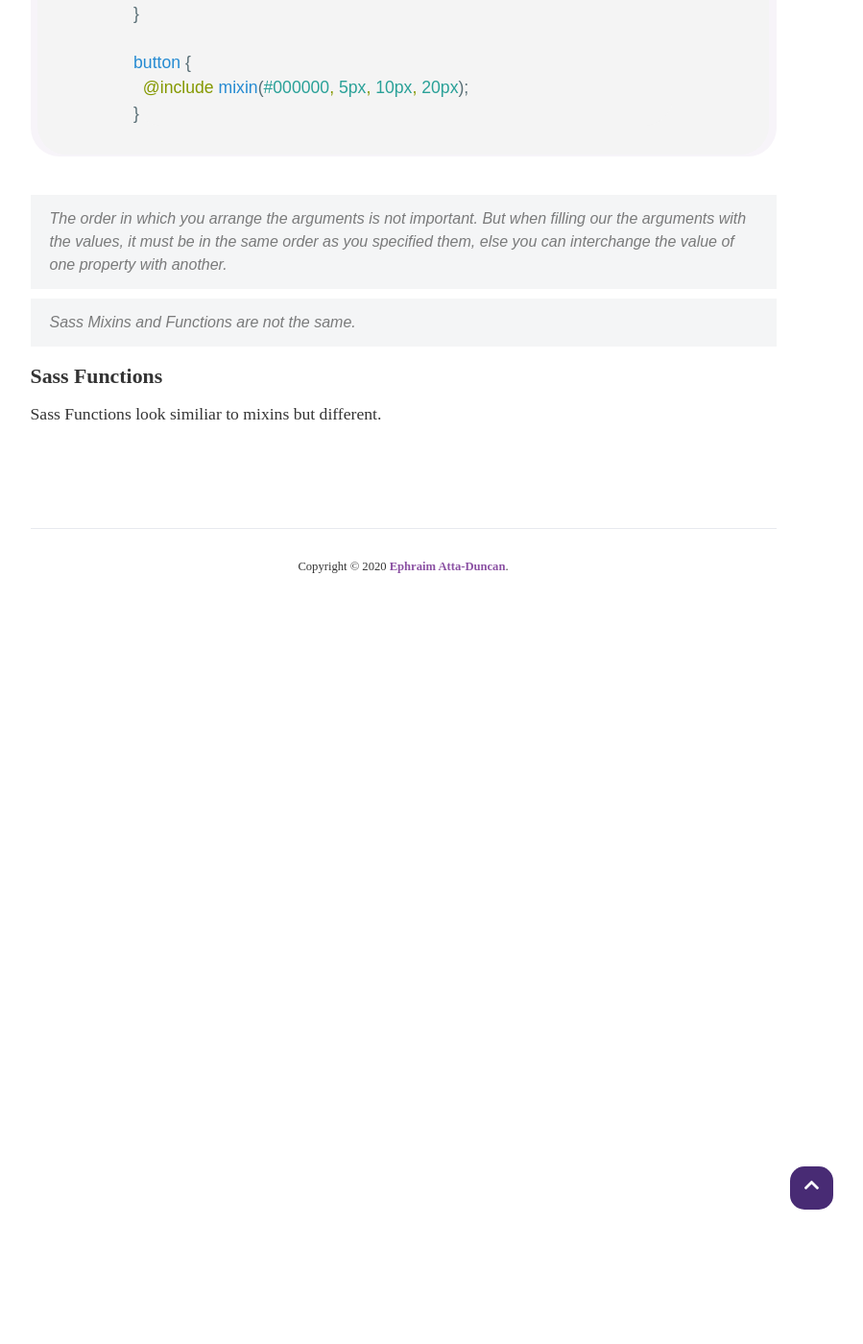
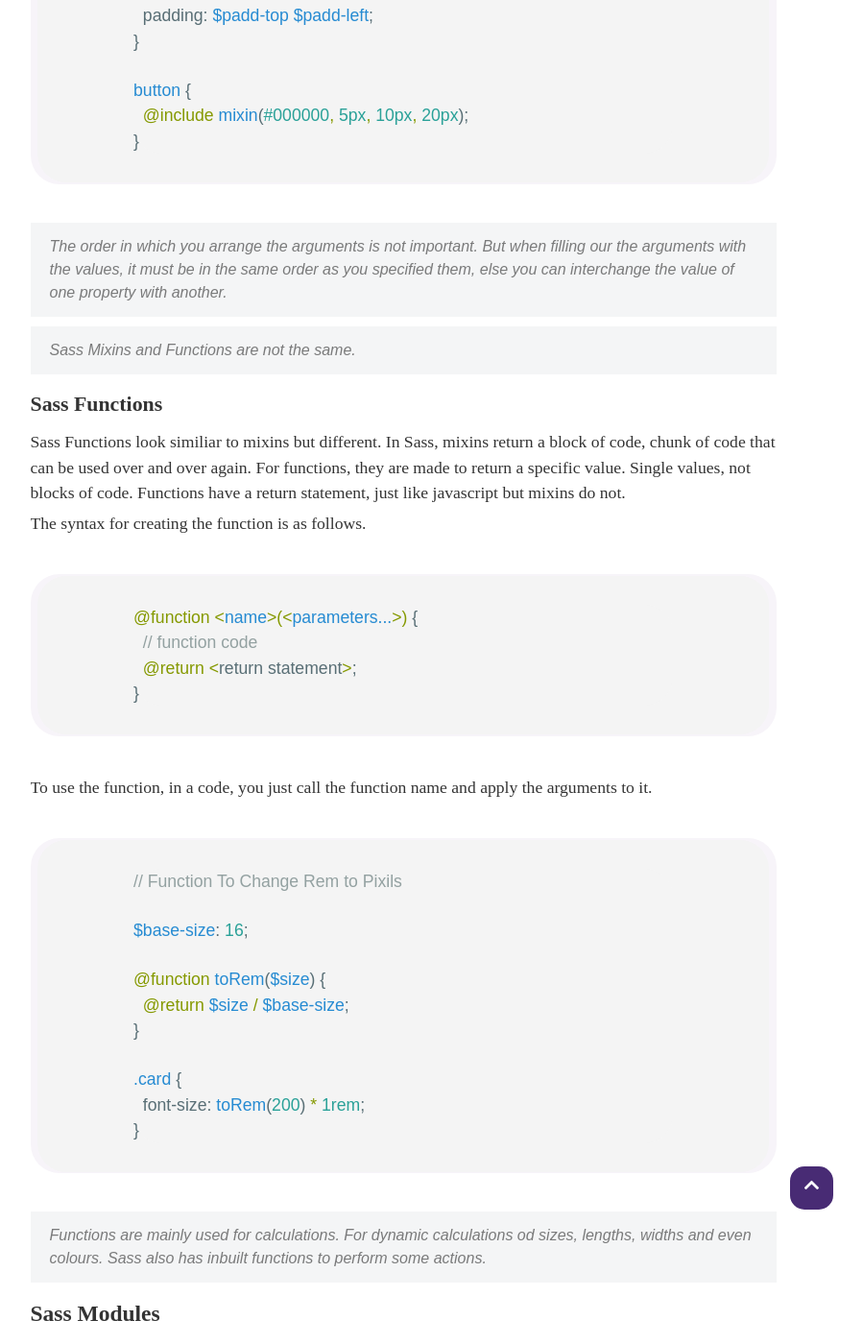
Before and after one commit to ephraimduncan/dephraiim.github.io, a Jekyll site: the page built from _posts/2020-04-18-getting-started-with-sass-part-2.md, in a window 1280 px wide and 1400 px high, scrolled down 6155 px. Shown: the whole window at 96% size, without its empty margins (220-1119 px from the left). Built offline with Jekyll 4.4.1, drawn with Linux system fonts in a browser that asks for light colours; nearby versions of some CDN libraries; some web fonts are replaced; some of the changed text lies outside the part shown.

Commit message:
Changed Github Username 😘   Finished the Sass Post. 🎂

````diff
--- a/_includes/footer.html
+++ b/_includes/footer.html
@@ -1,6 +1,8 @@
 <footer>
   <div class="footer">
     Copyright © 2020
-    <a href="https://github.com/ephraimduncan">Ephraim Atta-Duncan</a>.
+    <a href="https://github.com/dephraiim" target="_blank"
+      >Ephraim Atta-Duncan</a
+    >.
   </div>
 </footer>
--- a/_posts/2020-04-18-getting-started-with-sass-part-2.md
+++ b/_posts/2020-04-18-getting-started-with-sass-part-2.md
@@ -23,8 +23,9 @@ In the earlier part of this post, I talked about what Sass is and how to get sta
 - [Variables](#sass-variables)
 - [Nesting](#sass-nesting)
 - [Mixins](#sass-mixins)
+- [Functions](#sass-functions)
 - [Modules](#sass-modules)
-- [Inheritance](#sass-extend)
+- [Inheritance](#sass-inheritance)
 - [Control Flow](#sass-control-flow)
 
 ### Sass Variables
@@ -215,4 +216,164 @@ button {
 
 #### Sass Functions
 
-Sass Functions look similiar to mixins but different.
+Sass Functions look similiar to mixins but different. In Sass, mixins return a block of code, chunk of code that can be used over and over again. For functions, they are made to return a specific value. Single values, not blocks of code. Functions have a return statement, just like javascript but mixins do not.
+
+The syntax for creating the function is as follows.
+
+```scss
+@function <name>(<parameters...>) {
+  // function code
+  @return <return statement>;
+}
+```
+
+To use the function, in a code, you just call the function name and apply the arguments to it.
+
+```scss
+// Function To Change Rem to Pixils
+
+$base-size: 16;
+
+@function toRem($size) {
+  @return $size / $base-size;
+}
+
+.card {
+  font-size: toRem(200) * 1rem;
+}
+```
+
+> Functions are mainly used for calculations. For dynamic calculations od sizes, lengths, widths and even colours. Sass also has inbuilt functions to perform some actions.
+
+### Sass Modules
+
+Modules are divisions of code into other sections amd partials. It prevents DRY code. Sass implements this system to make it easy to maintain the code and faster to debug. You create a main scss file, then you create a partial file, beginning the file name with `_`, then you import the partial into the main file.
+
+> The partial can be located anywhere as long as you link the correct path in the main file.
+
+To use a partial in a main file, use `@import "<file_name>";` _Do not add the `_`and the`.scss` when using the import. Sass identifies it automatically as long as you have the correct path.\_
+
+```scss
+// main.scss
+
+@import "variables";
+@import "resets";
+```
+
+```scss
+// _variables.scss
+$font-size: 20px;
+$font-weight: 300;
+$primary-color: #aaa;
+$light: #fff;
+$dark: #333;
+$border: 2px solid #444;
+```
+
+```scss
+// _resets.scss
+
+* {
+  margin: 0;
+  padding: 0;
+  box-sizing: border-box;
+  overflow: hidden;
+  font-family: "Fira", "Roboto", sans-serif;
+  color: white;
+}
+```
+
+With the above example, Sass will insert the `variables` and the `resets` partial in a single css file for the brower to render easily.
+
+<br>
+Sass also applies `@use` for importing a module.`@use` and ``@import`are similiar but there are differences.`@import`is already a default css functions which makes it sometimes confusing. For`@use`, you do not neccesarily insert the whole code but you can access specific functions,mixins or variables in the code.
+
+```scss
+// _variables.scss
+$font-size: 20px;
+$font-weight: 300;
+$primary-color: #aaa;
+$light: #fff;
+$dark: #333;
+$border: 2px solid #444;
+```
+
+```scss
+// main.scss
+@use "variables";
+
+p {
+  font-size: variables.font-size;
+  font-weight: variables.font-weight;
+  color: variables.light;
+}
+```
+
+You can also change the default value in a variable when you import it in the code.
+
+```scss
+// _variables.scss
+$primary: #aaa !default;
+$light: #fff !default;
+$dark: #333;
+$_moon: #1e1e1e;
+```
+
+```scss
+// main.scss
+@use "variables" with (
+  $light: #eee,
+  $dark: #444
+);
+// Changes the default value set in the `variable` file,
+
+.card {
+  background: variables.dark;
+  color: variables.light;
+  &:hover {
+    background: variables.primary;
+    // The Value of this will not change since
+    // you did not set a new value when it was imported
+  }
+}
+```
+
+> To configure the values in a file,`!default` must be set after it to make it available for configuration. `@use` brings a new feature when you can make a variable private to avoid it from being used or modified. To make a variable private, `-` or `_` must be prefixed to it and it makes private.
+
+### Sass Inheritance.
+
+Sass allows you to inherit a block of code in a specific selector. It extends the same code into the new selector.
+
+`@extend` is used.`@extend <selector>` is the syntax for extending a block into a new one.
+
+```scss
+.p {
+  font-size; 1.2rem;
+  font-family: "Roboto", sans-serif;
+}
+
+article {
+  @extend .p
+  // Extends the code here.
+}
+
+```
+
+The compiled CSS will look like this.
+
+```css
+.p {
+  font-size; 1.2rem;
+  font-family: "Roboto", sans-serif;
+}
+
+article {
+  font-size; 1.2rem;
+  font-family: "Roboto", sans-serif;
+}
+```
+
+> Values extended can be overidden. Just declare the property again with another value and that's it.
+
+<br><br>
+Thanks For Reading. Please check put my youtube channel. [Awesome Web Development](https://youtu.be/Ax_NX1w00AQ).
````
